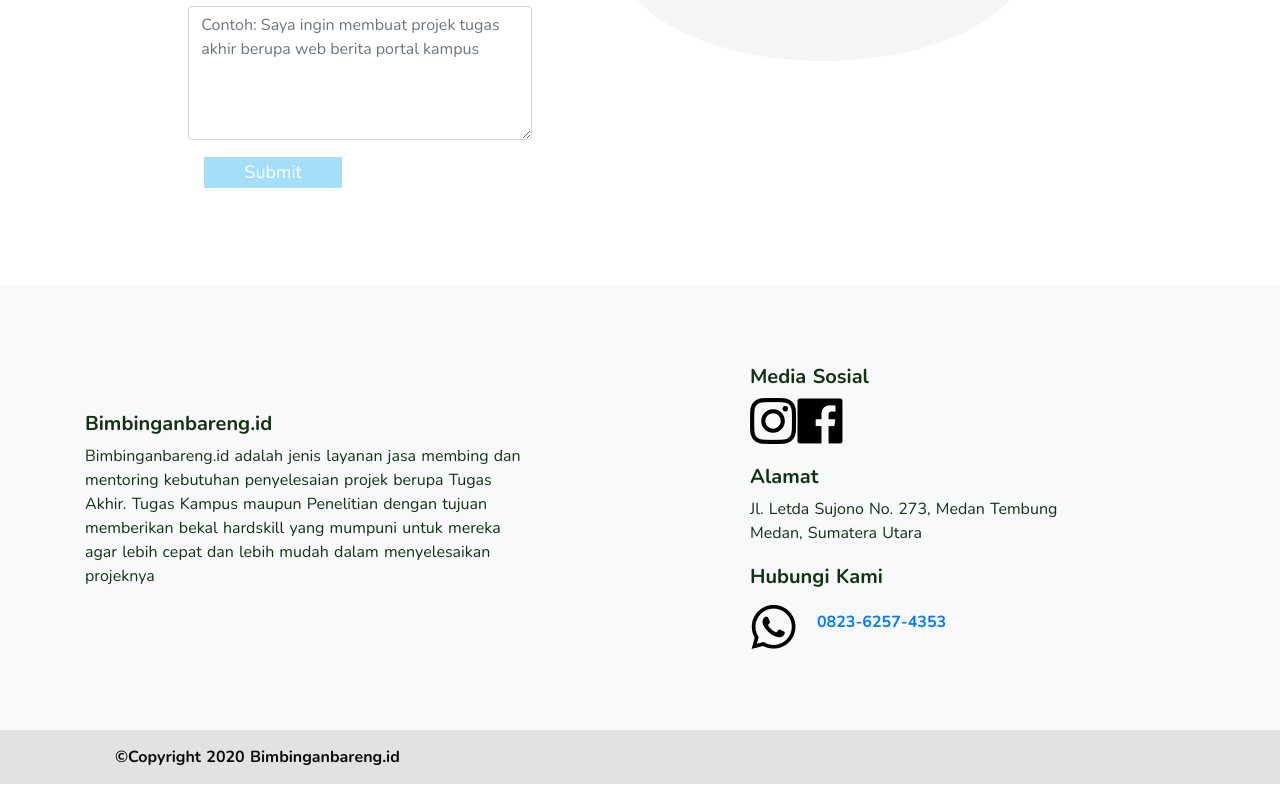
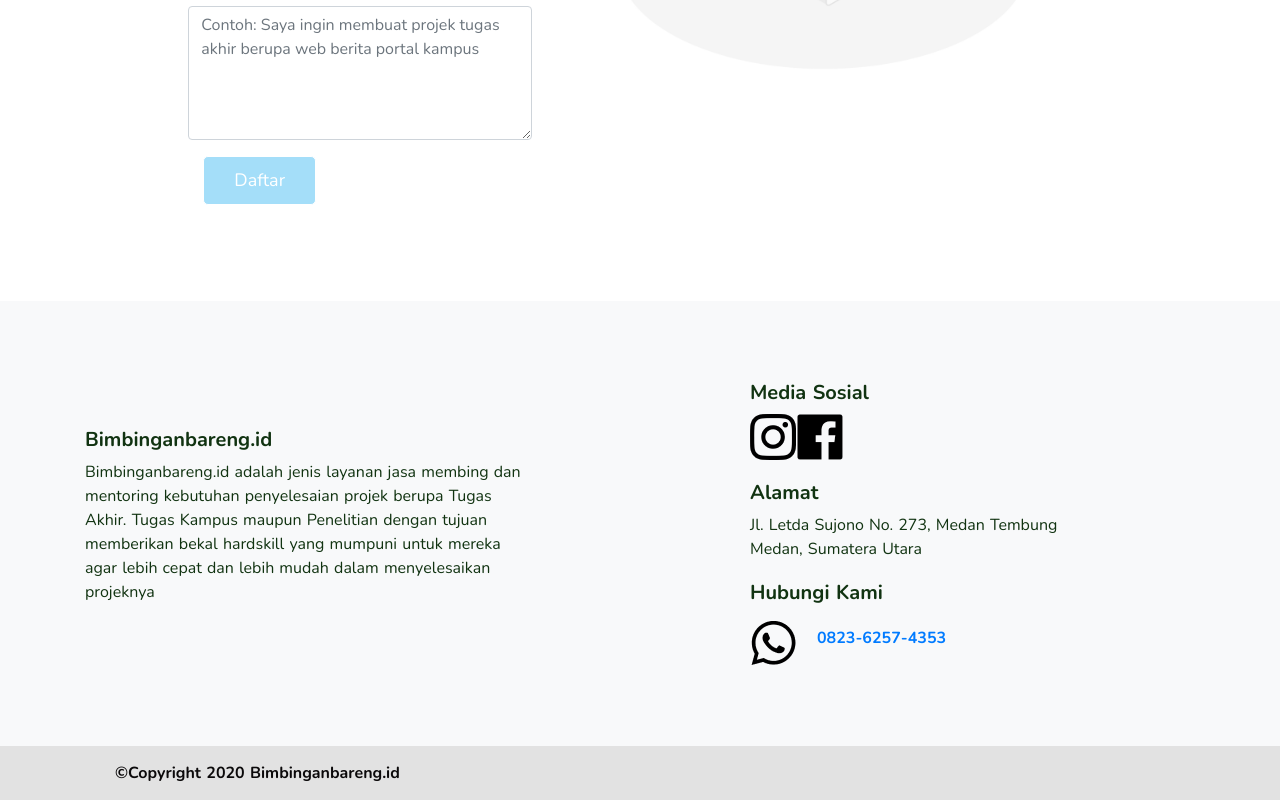
Before and after one commit to nizammarwadi/bimbingan-bareng, a Nuxt app: page / in a window 1280 px wide. Shown: the part 4624-5424 px from the top of the page. Built offline with nearby package versions, Linux system fonts and the light colour scheme.

Commit message:
create organisms & atoms

```diff
--- a/components/atoms/Button.vue
+++ b/components/atoms/Button.vue
@@ -1,6 +1,6 @@
 <template>
    <div class="container">
-       <button class="button" @click="$emit ('click-button')">{{titleButton}}</button>
+       <button class="button" @click.prevent="$emit ('click-button')">{{titleButton}}</button>
    </div>
 </template>
 
--- a/components/organisms/Intro.vue
+++ b/components/organisms/Intro.vue
@@ -72,6 +72,9 @@ export default {
         border: 1px solid #FFFFFF;
         color: white;
     }
+    button:hover {
+        border: 2px solid white;
+    }
     @media(max-width: 992px) {
         .intro {
             display: block;
--- a/components/organisms/Registrasi.vue
+++ b/components/organisms/Registrasi.vue
@@ -35,14 +35,13 @@
                             <small id="error-message" class="form-text text-muted" style="color: red !important" v-if="errorMessage">{{errorMessage}}</small>
 
                         </div>
-                        <div class="form-group flex-auto">
+                        <div class="form-group flex-auto send-button">
                             <Button
                                 data-toggle = 'modal'
                                 datatarget = '#exampleModal'
-                                titleBtn = 'Daptar'
-                                @klik-button = 'clickRegister'
+                                titleButton = 'Daftar'
+                                @click-button = 'clickRegister'
                             />
-                            <!-- <button type="submit" class="btn btn-info" data-toggle="modal" data-target="#exampleModal" @click.prevent="clickRegister">Daftar</button> -->
                         </div>
                         <div v-if="sendData">
                            <Modal/>
@@ -172,6 +171,10 @@ export default {
     .row {
         align-items: center;
     }
+    .send-button Button {
+        padding: 10px 30px;
+        border-radius: 5px;
+    }
     @media (max-width: 768px) {
         .registrasi {
             margin-top: 50px;
```
